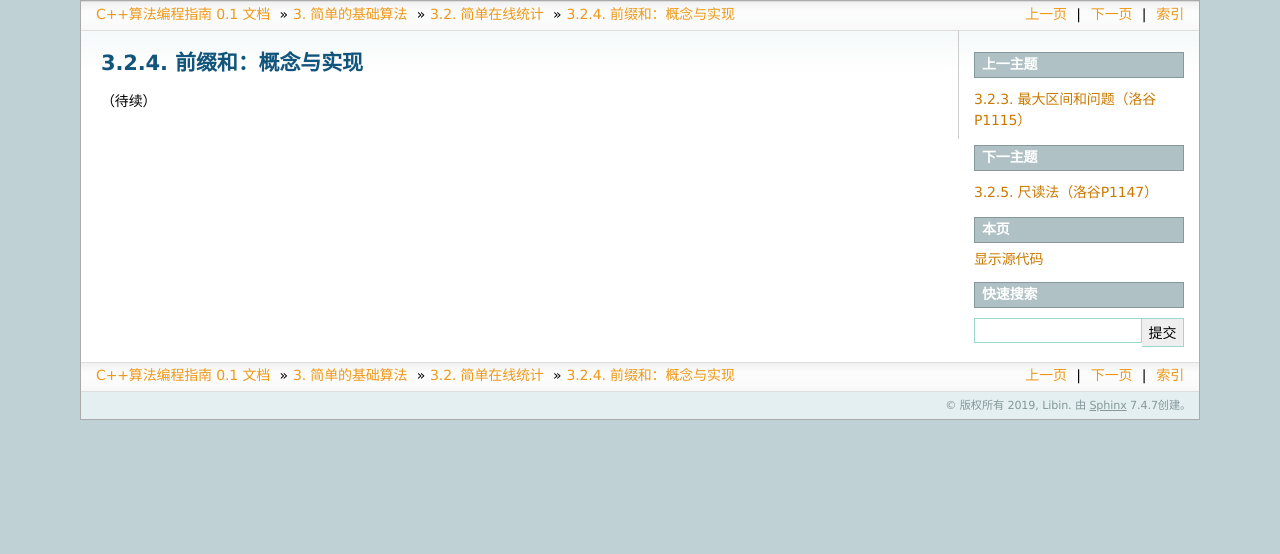
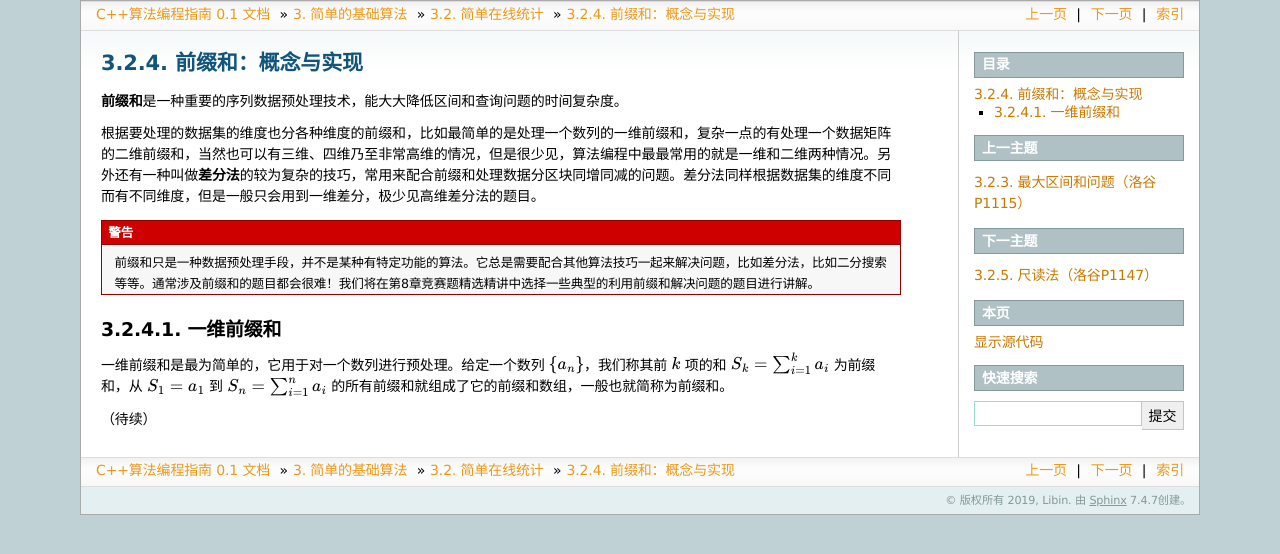
Before and after one commit to majorli/algo_guide, a Sphinx documentation site: the page built from source/ch02/sec02/224_prefix_sum.rst, in a window 1280 px wide. Shown: the top 554 px of the page. Built offline with Sphinx 7.4.7, drawn with Linux system fonts in a browser that asks for light colours; formulas are drawn with MathJax 3.

Commit message:
20191205_1637draft

```diff
--- a/source/ch02/sec02/224_prefix_sum.rst
+++ b/source/ch02/sec02/224_prefix_sum.rst
@@ -1,4 +1,21 @@
 前缀和：概念与实现
 +++++++++++++++++++++++++++++++++++++
 
+:strong:`前缀和`\ 是一种重要的序列数据预处理技术，能大大降低区间和查询问题的时间复杂度。
+
+根据要处理的数据集的维度也分各种维度的前缀和，比如最简单的是处理一个数列的一维前缀和，复杂一点的有处理一个数据矩阵的二维前缀和，当然也可以有三维、四维乃至非常高维的情况，但是很少见，算法编程中最最常用的就是一维和二维两种情况。另外还有一种叫做\ :strong:`差分法`\ 的较为复杂的技巧，常用来配合前缀和处理数据分区块同增同减的问题。差分法同样根据数据集的维度不同而有不同维度，但是一般只会用到一维差分，极少见高维差分法的题目。
+
+.. warning::
+
+   前缀和只是一种数据预处理手段，并不是某种有特定功能的算法。它总是需要配合其他算法技巧一起来解决问题，比如差分法，比如二分搜索等等。通常涉及前缀和的题目都会很难！我们将在第8章竞赛题精选精讲中选择一些典型的利用前缀和解决问题的题目进行讲解。
+
+
+一维前缀和
+^^^^^^^^^^
+
+一维前缀和是最为简单的，它用于对一个数列进行预处理。给定一个数列 :math:`\{a_n\}`，我们称其前 :math:`k` 项的和 :math:`S_k=\sum_{i=1}^ka_i` 为前缀和，从 :math:`S_1=a_1` 到 :math:`S_n=\sum_{i=1}^na_i` 的所有前缀和就组成了它的前缀和数组，一般也就简称为前缀和。
+
+
+
+
 （待续）
```
